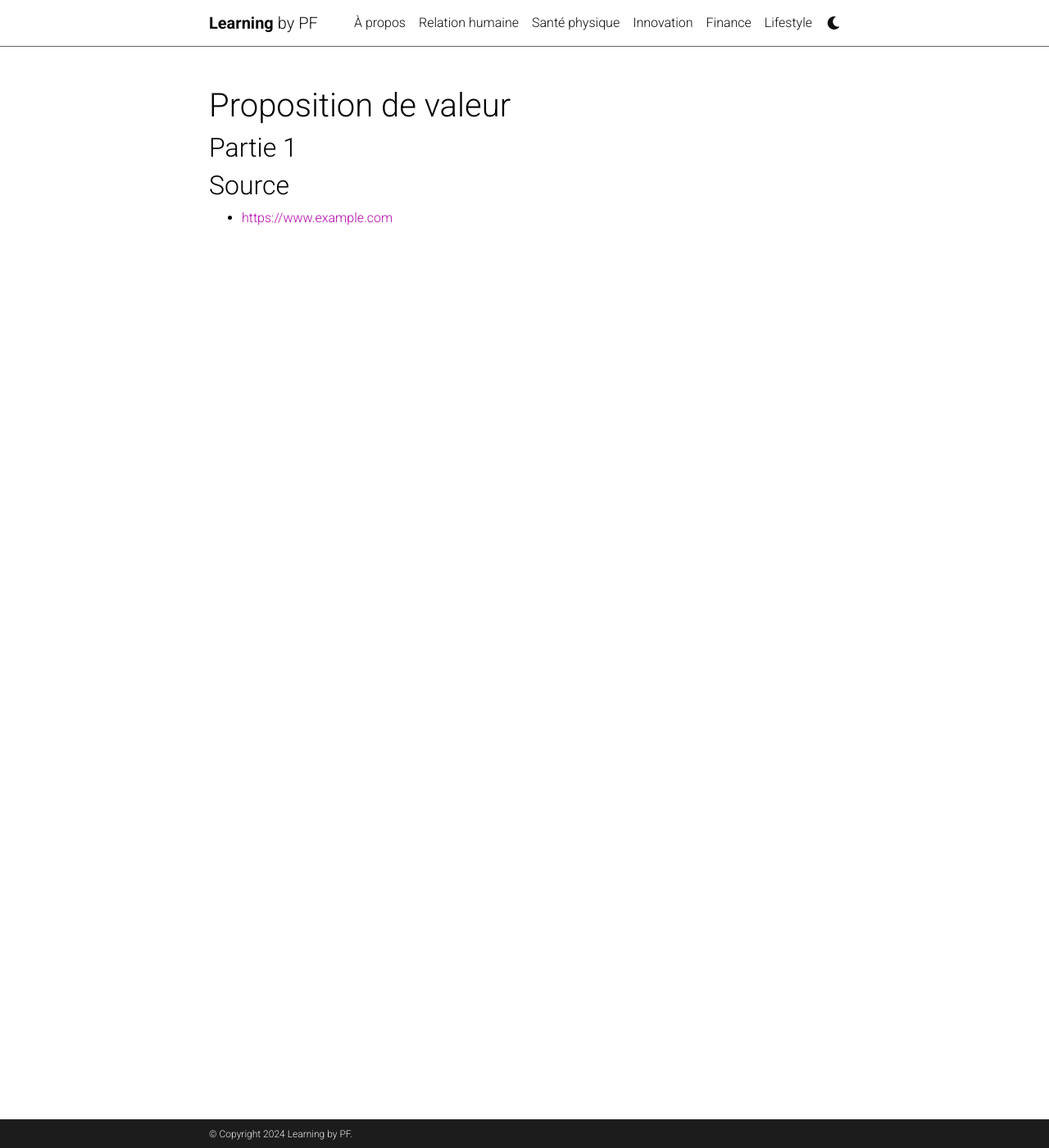
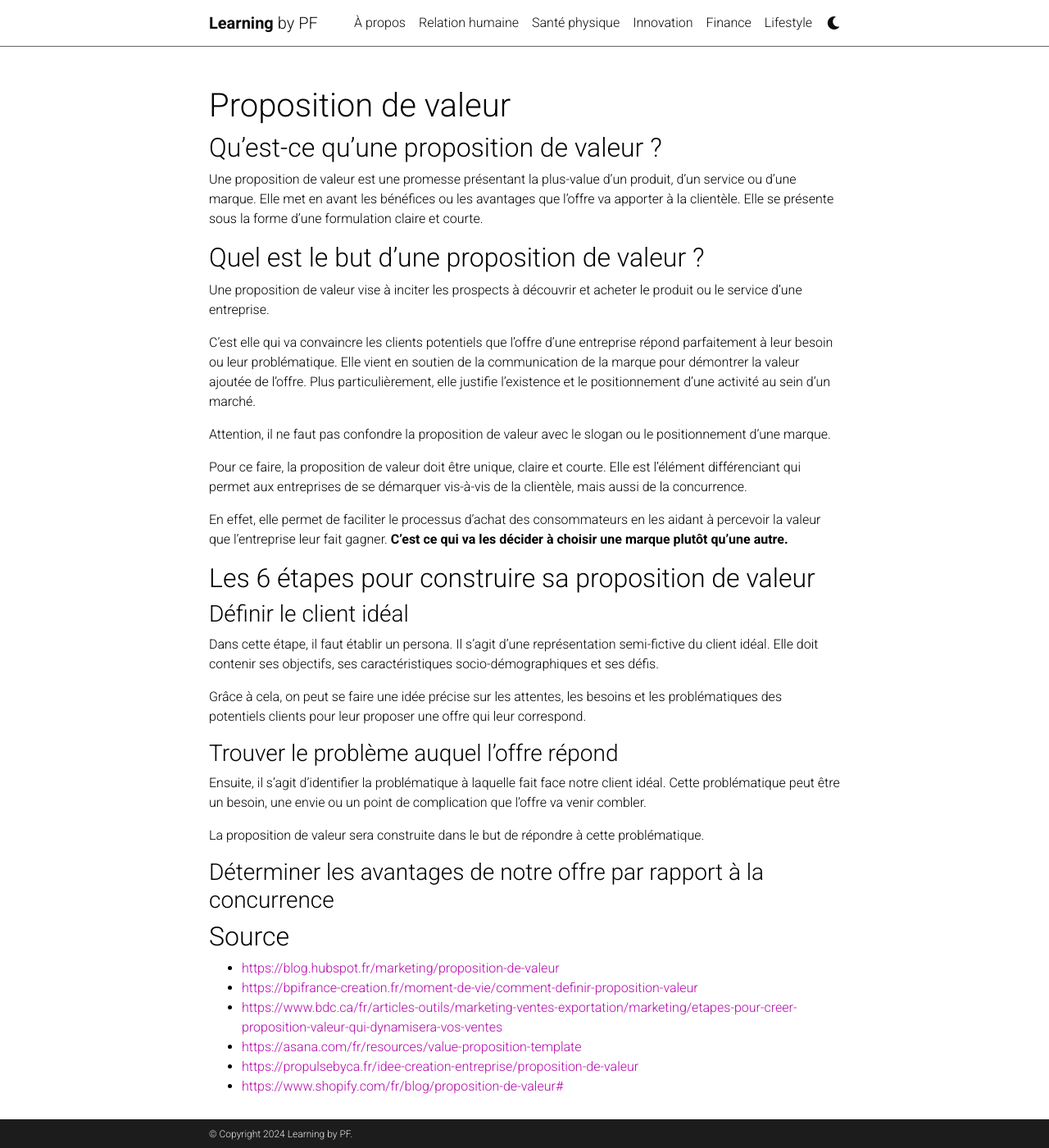
Before and after one commit to mpek29/learning, a Jekyll site: the page built from _innovation/value_proposition.md, in a window 1280 px wide and 1400 px high. Shown: the whole window at 82% size. Built offline with Jekyll 4.4.1, drawn with Linux system fonts in a browser that asks for light colours; comment, search, counter and statistics services are not loaded; a style sheet for code colours, icons or effects is not loaded.

Commit message:
some mews innovation

```diff
--- a/_innovation/value_proposition.md
+++ b/_innovation/value_proposition.md
@@ -5,7 +5,39 @@ category: Entrepreneuriat
 importance: 1
 ---
 
-## Partie 1
+## Qu'est-ce qu'une proposition de valeur ?
+Une proposition de valeur est une promesse présentant la plus-value d'un produit, d'un service ou d'une marque. Elle met en avant les bénéfices ou les avantages que l'offre va apporter à la clientèle. Elle se présente sous la forme d'une formulation claire et courte.
+
+## Quel est le but d'une proposition de valeur ?
+Une proposition de valeur vise à inciter les prospects à découvrir et acheter le produit ou le service d'une entreprise.
+
+C'est elle qui va convaincre les clients potentiels que l'offre d'une entreprise répond parfaitement à leur besoin ou leur problématique. Elle vient en soutien de la communication de la marque pour démontrer la valeur ajoutée de l'offre. Plus particulièrement, elle justifie l'existence et le positionnement d'une activité au sein d'un marché.
+
+Attention, il ne faut pas confondre la proposition de valeur avec le slogan ou le positionnement d'une marque.
+
+Pour ce faire, la proposition de valeur doit être unique, claire et courte. Elle est l'élément différenciant qui permet aux entreprises de se démarquer vis-à-vis de la clientèle, mais aussi de la concurrence.
+
+En effet, elle permet de faciliter le processus d'achat des consommateurs en les aidant à percevoir la valeur que l'entreprise leur fait gagner.
+**C'est ce qui va les décider à choisir une marque plutôt qu'une autre.**
+
+## Les 6 étapes pour construire sa proposition de valeur
+### Définir le client idéal
+Dans cette étape, il faut établir un persona. Il s'agit d'une représentation semi-fictive du client idéal. Elle doit contenir ses objectifs, ses caractéristiques socio-démographiques et ses défis.
+
+Grâce à cela, on peut se faire une idée précise sur les attentes, les besoins et les problématiques des potentiels clients pour leur proposer une offre qui leur correspond.
+
+### Trouver le problème auquel l'offre répond
+Ensuite, il s'agit d'identifier la problématique à laquelle fait face notre client idéal. Cette problématique peut être un besoin, une envie ou un point de complication que l'offre va venir combler.
+
+La proposition de valeur sera construite dans le but de répondre à cette problématique.
+
+### Déterminer les avantages de notre offre par rapport à la concurrence
+
 
 ## Source
-- <https://www.example.com>
+- <https://blog.hubspot.fr/marketing/proposition-de-valeur>
+- <https://bpifrance-creation.fr/moment-de-vie/comment-definir-proposition-valeur>
+- <https://www.bdc.ca/fr/articles-outils/marketing-ventes-exportation/marketing/etapes-pour-creer-proposition-valeur-qui-dynamisera-vos-ventes>
+- <https://asana.com/fr/resources/value-proposition-template>
+- <https://propulsebyca.fr/idee-creation-entreprise/proposition-de-valeur>
+- <https://www.shopify.com/fr/blog/proposition-de-valeur#>
```
